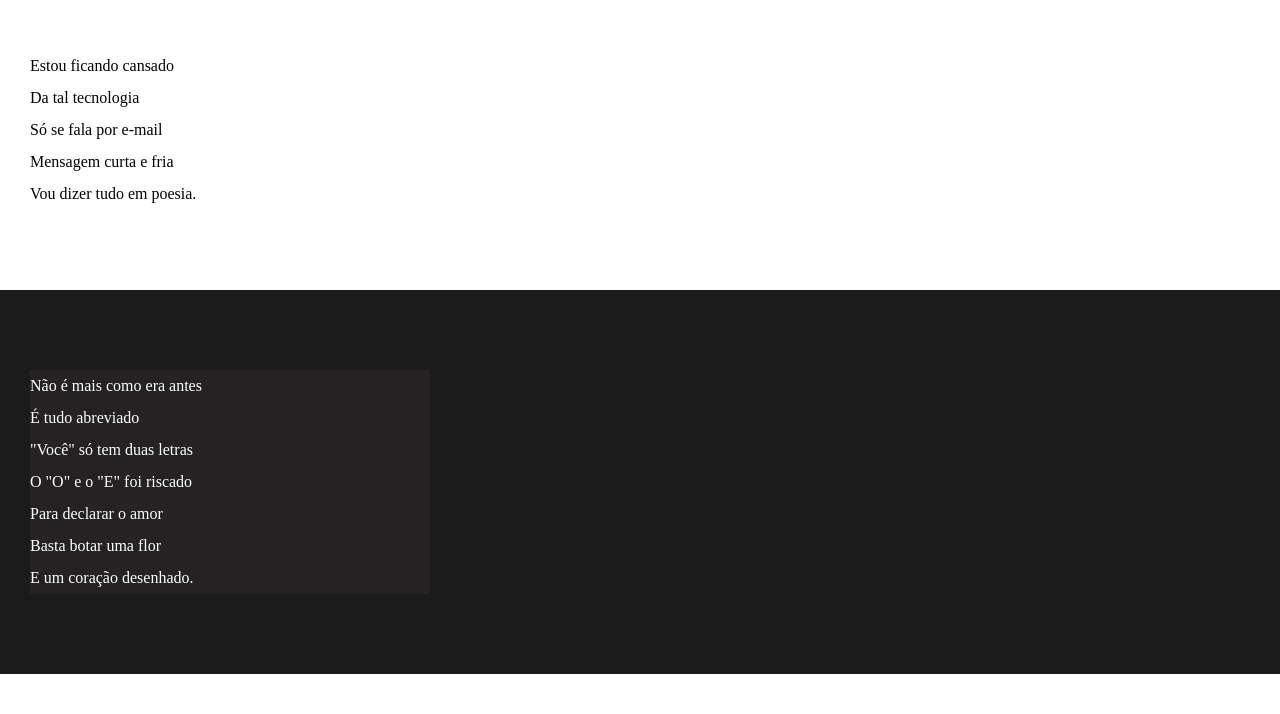
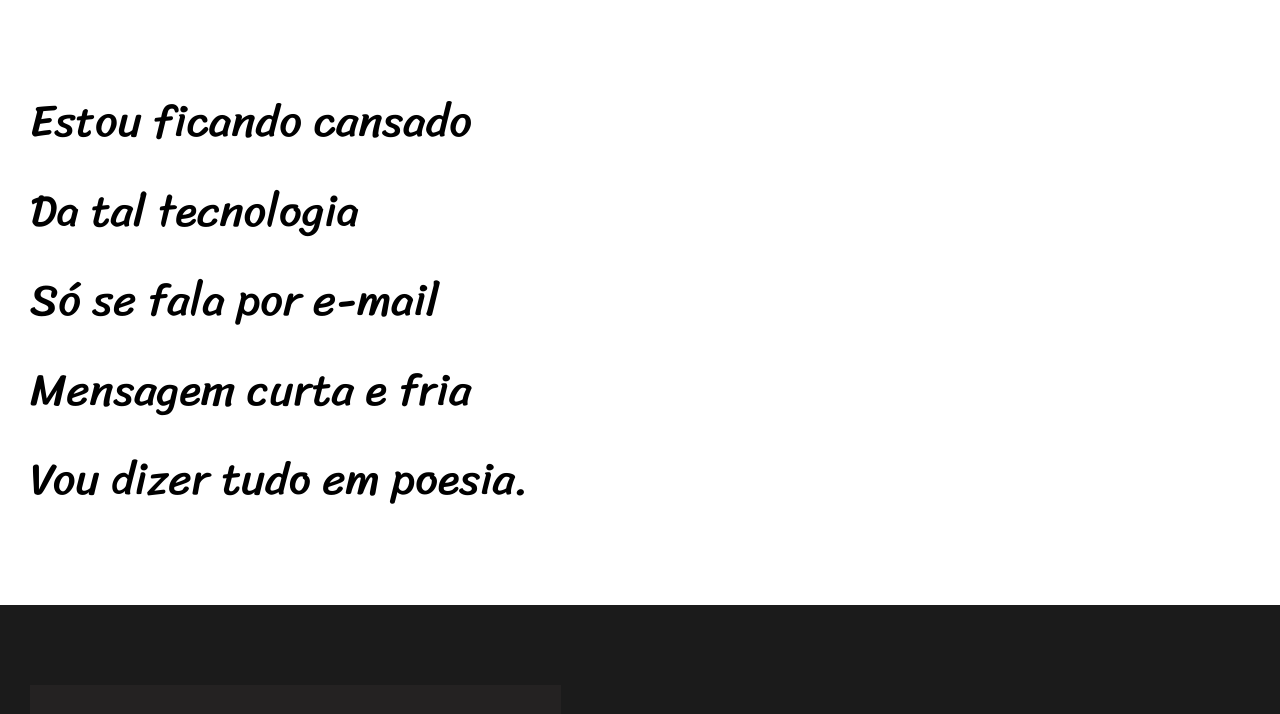
Before and after one commit to andd38/projeto-cordel-correcao, a plain HTML site: page index.html in a window 1280 px wide. Shown: the part 185-899 px from the top of the page. Drawn offline with Linux system fonts and the light colour scheme.

Commit message:
Atualização das fontes
implementei umas fontes no projeto

```diff
--- a/style.css
+++ b/style.css
@@ -1,13 +1,22 @@
 @charset "utf-8";
+@import url('https://fonts.googleapis.com/css2?family=Passion+One:wght@400;700&display=swap');
+@import url('https://fonts.googleapis.com/css2?family=Sriracha&display=swap');
 
 *{
     margin: 0px;
     padding: 0px;
 
 }
+:root{
+    --fonte1:Verdana, Geneva, Tahoma, sans-serif;
+    --fonte2:'Passion One',cursive;
+    --fonte3:'Sriracha',cursive;
+}
 html,body{
     background-color: darkgrey;
     min-height: 100vh;
+    font-family: var(--fonte1);
+
 
 }
 header{
@@ -15,20 +24,29 @@ header{
     color: white;
     text-align: center;
 
+
 }
 header>h1{
     padding-top: 50px;
     font-variant: small-caps;
+    font-family: var(--fonte2);
+    font-size: 4.5vw;
+
 }
 header>p{
     padding-bottom: 50px;
 
 }
-header>a , footer>a{
+header>a {
     color: white;
     text-decoration: none;
     font-weight: bolder;
 
+}
+footer>a{
+    color: white;
+    text-decoration: none;
+    font-weight: bolder;
 }
 header a:hover, footer a :hover{
     text-decoration: underline;
@@ -38,6 +56,8 @@ section{
     padding-bottom: 10vh;
     line-height: 2em;
     padding-left: 30px;
+    font-family: var(--fonte3);
+    font-size: 3.5vw;
 
 }
 section.normal{
@@ -51,7 +71,8 @@ section.imagen{
 }
 section.imagen>p{
     background-color: rgb(36, 34, 34);
-    width: 400px;
+   display: inline-block;
+   padding: 5px;
 
 }
 
```
